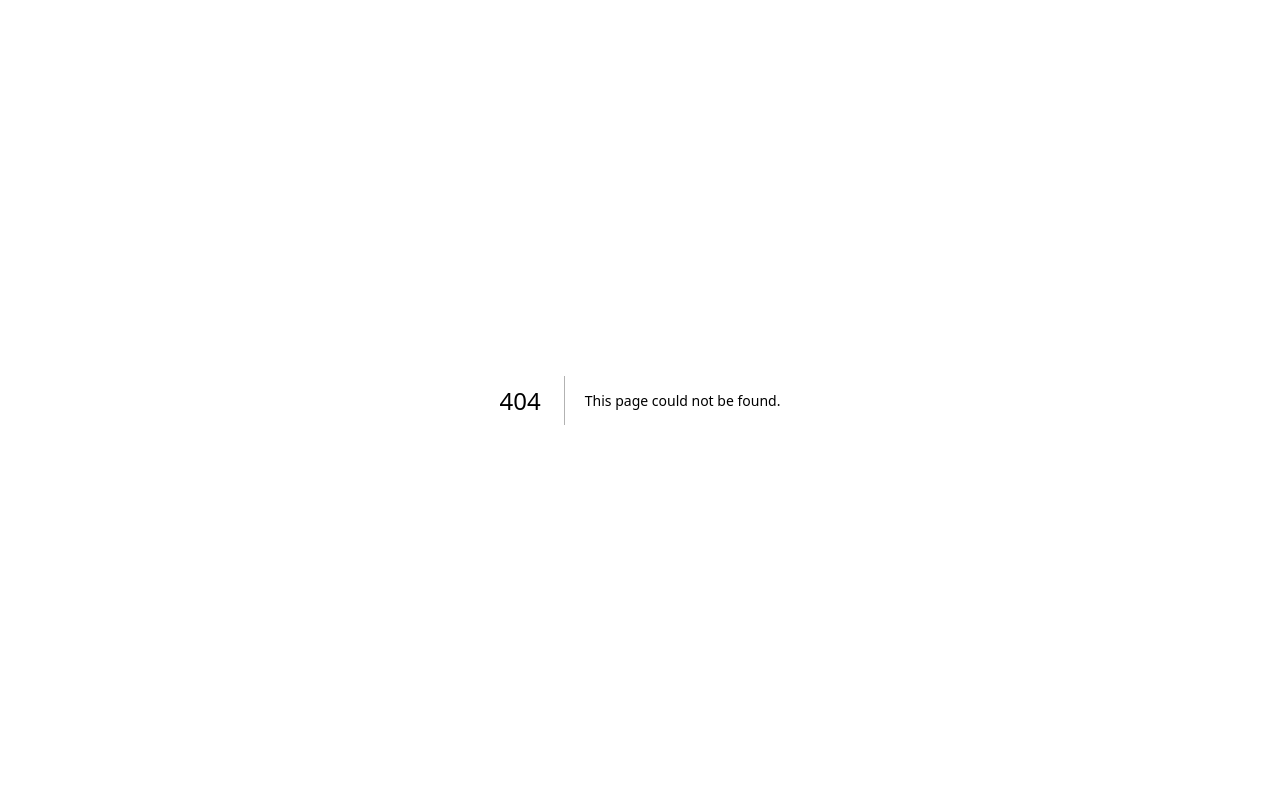
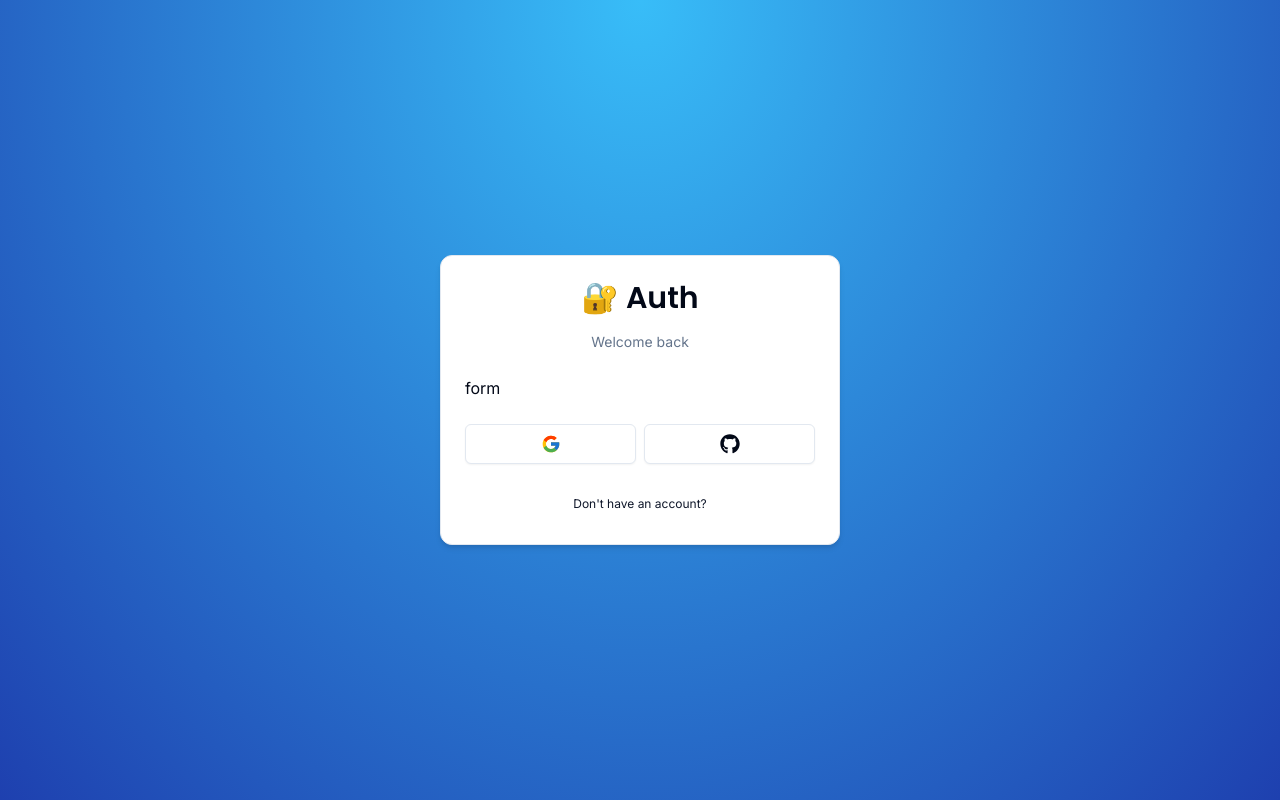
Before and after one commit to ishaan0/Auth-Toolbox, a Next.js app: page /auth/login in a window 1280 px wide. Before the commit this address had no page. Built offline with nearby package versions, Linux system fonts and the light colour scheme.

Commit message:
feat(client): add login card ui

```diff
--- /dev/null
+++ b/app/auth/layout.tsx
@@ -0,0 +1,9 @@
+const AuthLayout = ({ children }: { children: React.ReactNode }) => {
+  return (
+    <div className="h-full flex items-center justify-center bg-[radial-gradient(ellipse_at_top,_var(--tw-gradient-stops))] from-sky-400 to-blue-800">
+      {children}
+    </div>
+  );
+};
+
+export default AuthLayout;
--- /dev/null
+++ b/app/auth/login/page.tsx
@@ -0,0 +1,8 @@
+import { LoginForm } from "@/components/auth/login-form";
+import React from "react";
+
+const LoginPage = () => {
+  return <LoginForm />;
+};
+
+export default LoginPage;
--- /dev/null
+++ b/components/auth/back-button.tsx
@@ -0,0 +1,18 @@
+"use client";
+
+import Link from "next/link";
+
+import { Button } from "@/components/ui/button";
+
+interface BackButtonProps {
+  href: string;
+  label: string;
+}
+
+export const BackButton = ({ href, label }: BackButtonProps) => {
+  return (
+    <Button variant="link" className="font-normal w-full" size="sm" asChild>
+      <Link href={href}>{label}</Link>
+    </Button>
+  );
+};
--- /dev/null
+++ b/components/auth/card-wrapper.tsx
@@ -0,0 +1,44 @@
+"use client";
+
+import {
+  Card,
+  CardContent,
+  CardFooter,
+  CardHeader,
+} from "@/components/ui/card";
+import { Header } from "./header";
+import { Social } from "./social";
+import { BackButton } from "./back-button";
+
+interface CardWrapperProps {
+  children: React.ReactNode;
+  headerLabel: string;
+  backButtonLabel: string;
+  backButtonHref: string;
+  showSocial?: boolean;
+}
+
+export const CardWrapper = ({
+  children,
+  headerLabel,
+  backButtonLabel,
+  backButtonHref,
+  showSocial,
+}: CardWrapperProps) => {
+  return (
+    <Card className="w-[400px] shadow-md">
+      <CardHeader>
+        <Header label={headerLabel} />
+      </CardHeader>
+      <CardContent>{children}</CardContent>
+      {showSocial && (
+        <CardFooter>
+          <Social />
+        </CardFooter>
+      )}
+      <CardFooter>
+        <BackButton label={backButtonLabel} href={backButtonHref} />
+      </CardFooter>
+    </Card>
+  );
+};
--- /dev/null
+++ b/components/auth/header.tsx
@@ -0,0 +1,21 @@
+import { Poppins } from "next/font/google";
+
+import { cn } from "@/lib/utils";
+
+const font = Poppins({
+  subsets: ["latin"],
+  weight: ["600"],
+});
+
+interface HeaderProps {
+  label: string;
+}
+
+export const Header = ({ label }: HeaderProps) => {
+  return (
+    <div className="w-full flex flex-col gap-y-4 items-center justify-center">
+      <h1 className={cn("text-3xl font-semibold", font.className)}>🔐 Auth</h1>
+      <p className="text-muted-foreground text-sm">{label}</p>
+    </div>
+  );
+};
--- /dev/null
+++ b/components/auth/login-form.tsx
@@ -0,0 +1,16 @@
+"use client";
+
+import { CardWrapper } from "./card-wrapper";
+
+export const LoginForm = () => {
+  return (
+    <CardWrapper
+      headerLabel="Welcome back"
+      backButtonLabel="Don't have an account?"
+      backButtonHref="/auth/register"
+      showSocial
+    >
+      form
+    </CardWrapper>
+  );
+};
--- /dev/null
+++ b/components/auth/social.tsx
@@ -0,0 +1,35 @@
+"use client";
+
+import { FcGoogle } from "react-icons/fc";
+import { FaGithub } from "react-icons/fa";
+import { useSearchParams } from "next/navigation";
+
+import { Button } from "@/components/ui/button";
+
+export const Social = () => {
+  const searchParams = useSearchParams();
+  const callbackUrl = searchParams.get("callbackUrl");
+
+  const onClick = (provider: "google" | "github") => {};
+
+  return (
+    <div className="flex items-center w-full gap-x-2">
+      <Button
+        size="lg"
+        className="w-full"
+        variant="outline"
+        onClick={() => onClick("google")}
+      >
+        <FcGoogle className="h-5 w-5" />
+      </Button>
+      <Button
+        size="lg"
+        className="w-full"
+        variant="outline"
+        onClick={() => onClick("github")}
+      >
+        <FaGithub className="h-5 w-5" />
+      </Button>
+    </div>
+  );
+};
--- /dev/null
+++ b/components/ui/card.tsx
@@ -0,0 +1,76 @@
+import * as React from "react"
+
+import { cn } from "@/lib/utils"
+
+const Card = React.forwardRef<
+  HTMLDivElement,
+  React.HTMLAttributes<HTMLDivElement>
+>(({ className, ...props }, ref) => (
+  <div
+    ref={ref}
+    className={cn(
+      "rounded-xl border bg-card text-card-foreground shadow",
+      className
+    )}
+    {...props}
+  />
+))
+Card.displayName = "Card"
+
+const CardHeader = React.forwardRef<
+  HTMLDivElement,
+  React.HTMLAttributes<HTMLDivElement>
+>(({ className, ...props }, ref) => (
+  <div
+    ref={ref}
+    className={cn("flex flex-col space-y-1.5 p-6", className)}
+    {...props}
+  />
+))
+CardHeader.displayName = "CardHeader"
+
+const CardTitle = React.forwardRef<
+  HTMLParagraphElement,
+  React.HTMLAttributes<HTMLHeadingElement>
+>(({ className, ...props }, ref) => (
+  <h3
+    ref={ref}
+    className={cn("font-semibold leading-none tracking-tight", className)}
+    {...props}
+  />
+))
+CardTitle.displayName = "CardTitle"
+
+const CardDescription = React.forwardRef<
+  HTMLParagraphElement,
+  React.HTMLAttributes<HTMLParagraphElement>
+>(({ className, ...props }, ref) => (
+  <p
+    ref={ref}
+    className={cn("text-sm text-muted-foreground", className)}
+    {...props}
+  />
+))
+CardDescription.displayName = "CardDescription"
+
+const CardContent = React.forwardRef<
+  HTMLDivElement,
+  React.HTMLAttributes<HTMLDivElement>
+>(({ className, ...props }, ref) => (
+  <div ref={ref} className={cn("p-6 pt-0", className)} {...props} />
+))
+CardContent.displayName = "CardContent"
+
+const CardFooter = React.forwardRef<
+  HTMLDivElement,
+  React.HTMLAttributes<HTMLDivElement>
+>(({ className, ...props }, ref) => (
+  <div
+    ref={ref}
+    className={cn("flex items-center p-6 pt-0", className)}
+    {...props}
+  />
+))
+CardFooter.displayName = "CardFooter"
+
+export { Card, CardHeader, CardFooter, CardTitle, CardDescription, CardContent }
--- a/package.json
+++ b/package.json
@@ -16,6 +16,7 @@
     "next": "14.0.4",
     "react": "^18",
     "react-dom": "^18",
+    "react-icons": "^4.12.0",
     "tailwind-merge": "^2.2.0",
     "tailwindcss-animate": "^1.0.7"
   },
```
Also changed, not shown: 1 other file (tests, documents, lock files or other folders).
